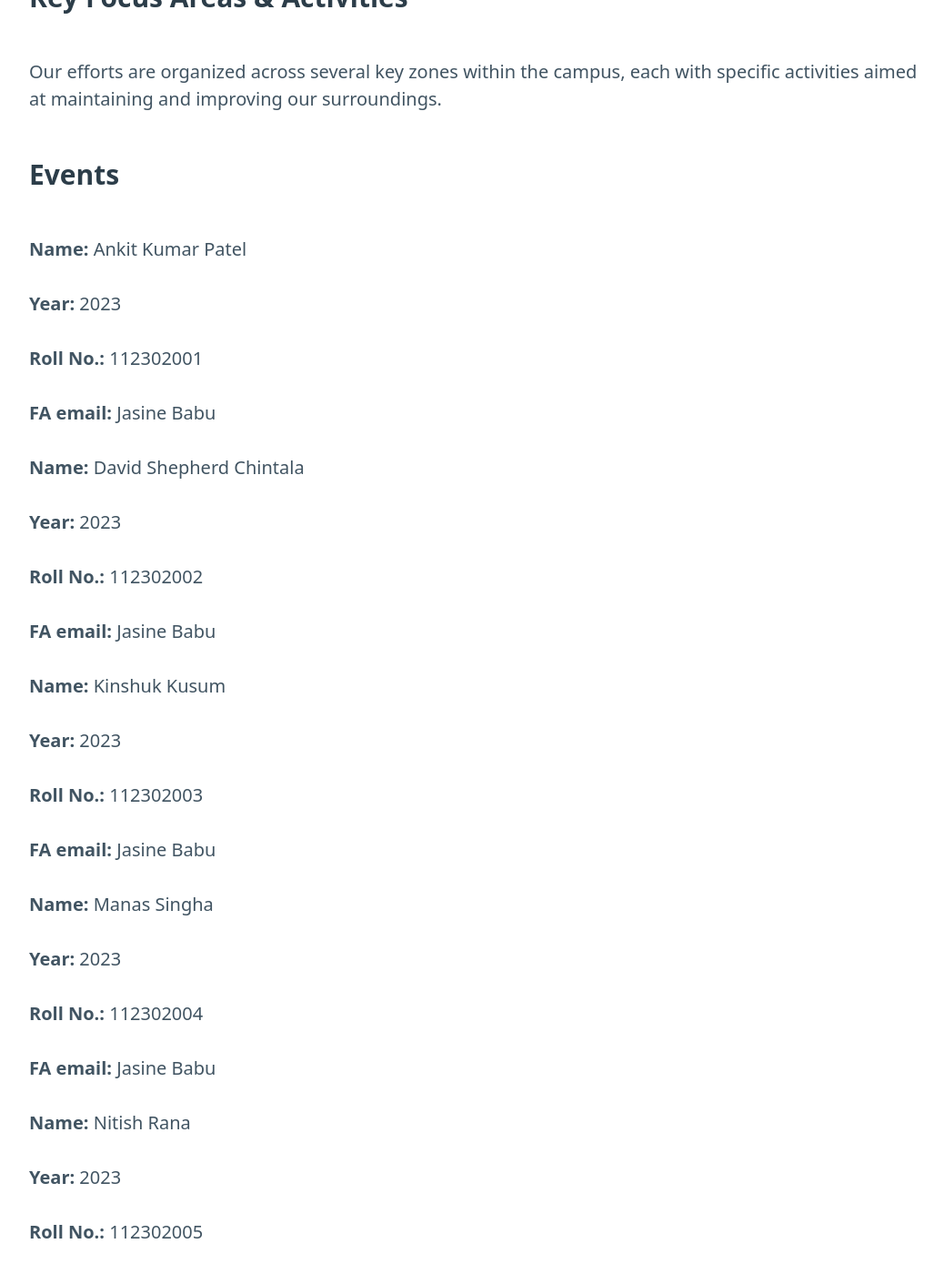
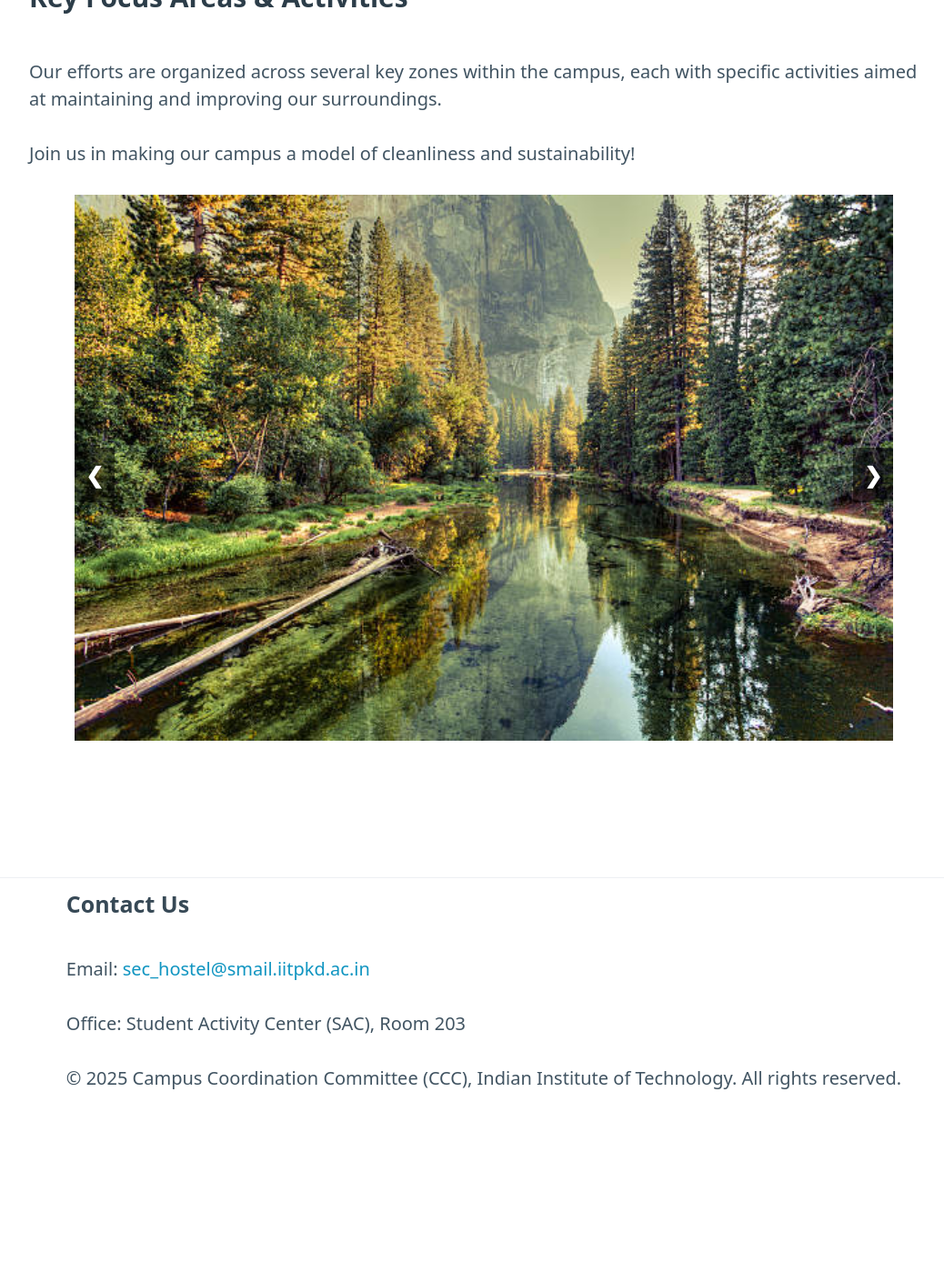
Before and after one commit to kdinesh/kdinesh.github.io, a Jekyll site: the page built from index.md, in a window 1280 px wide and 1400 px high, scrolled down 871 px. Shown: the whole window at 91% size, without its empty margins (108-1146 px from the left). Built offline with Jekyll 4.4.1, drawn with Linux system fonts in a browser that asks for light colours; after the commit the page ends 2111 px from its top, so only the background shows below that.

Commit message:
removed events.yml part in index.markdown

```diff
--- a/index.md
+++ b/index.md
@@ -20,7 +20,7 @@ To cultivate a campus culture where cleanliness and environmental responsibility
 
 Our efforts are organized across several key zones within the campus, each with specific activities aimed at maintaining and improving our surroundings.
 
-### Events
+<!-- ### Events
 
 {% for entry in site.data.events.list %}
   <div>
@@ -29,7 +29,7 @@ Our efforts are organized across several key zones within the campus, each with
     <p><strong>Roll No.:</strong> {{ entry.rollno }}</p>
     <p><strong>FA email:</strong> {{ entry.faemail }}</p>
   </div>
-{% endfor %}
+{% endfor %} -->
 
 
 Join us in making our campus a model of cleanliness and sustainability!
```
